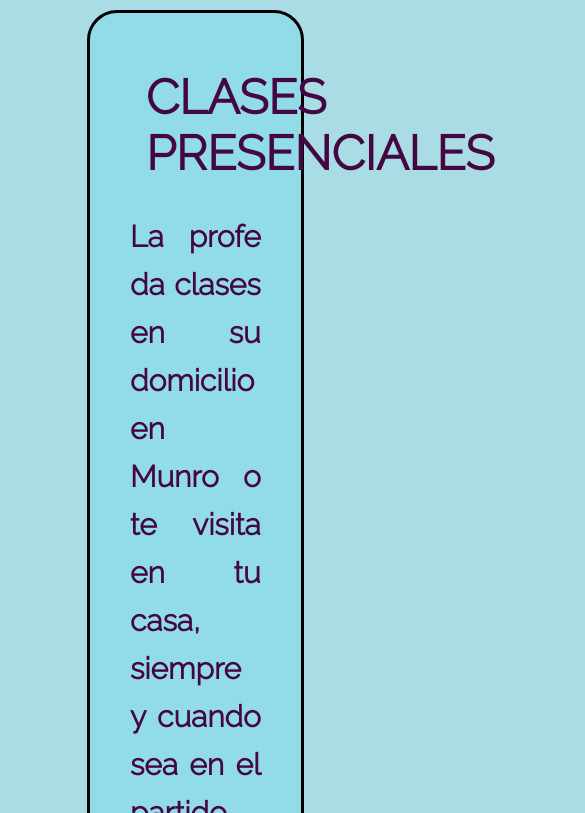
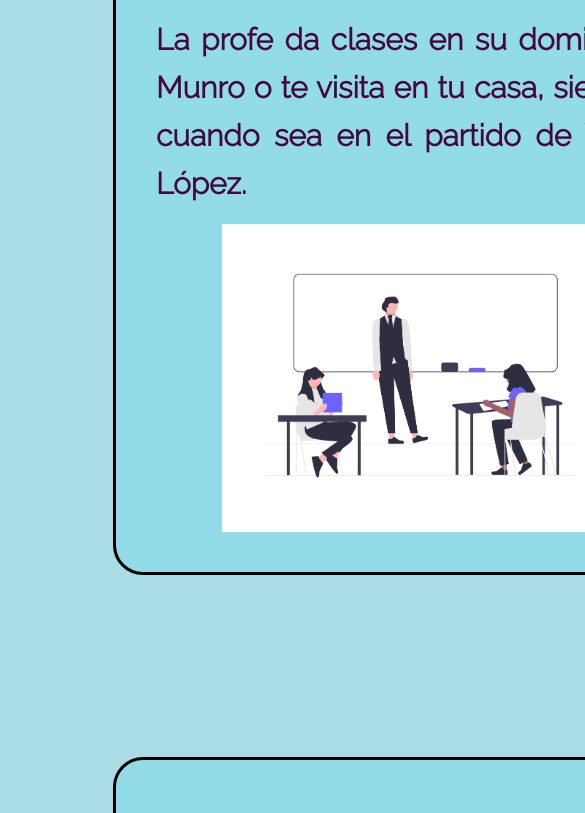
Before and after one commit to ylaino/aprendamosingles, a website: page modalidaddeenseñanza.html in a window 390 px wide. Shown: the part 660-1473 px from the top of the page, 585 px wide, since content can reach past the window. Drawn offline with nearby package versions, Linux system fonts and the light colour scheme; files whose address does not match are found by name.

Commit message:
Agregué estilo a la página de modalidad grid y flex

```diff
--- a/modalidaddeenseñanza.html
+++ b/modalidaddeenseñanza.html
@@ -26,7 +26,7 @@
               <ul class="nav__list">
               <li class="nav__item"><a class="nav__link" href="index.html">Inicio</a></li>
               <li class="nav__item"><a class="nav__link" href="sobrelaprofe.html">Sobre la profe</a></li>
-              <li class="nav__item"><a class="nav__link" href="modalidaddeenseñanza.html">Modalidad de cursada</a></l >
+              <li class="nav__item"><a class="nav__link" href="modalidaddeenseñanza.html">Modalidad de cursada</a></li>
               <li class="nav__item"><a class="nav__link" href="horarios.html">Horarios</a></li>
               <li class="nav__item"><a class="nav__link" href="contacto.html">Contacto</a></li>
               </ul>
@@ -42,7 +42,7 @@
         a partir de tus necesidades.
       </h2>
 
-  <section class="grid clases__box">
+      <section class="grid">
         <section class="clases animate__animated animate__backInUp">
           <h2 class="clases__titulo">CLASES PRESENCIALES</h2>
           <h3 class="clases__contenido">
@@ -53,8 +53,6 @@
         </section>
         <br />
         <br />
-
-    <div class="clases__box">
       <section class="clases animate__animated animate__backInUp">
           <h2 class="clases__titulo">CLASES VIRTUALES</h2>
           <h3 class="clases__contenido">
@@ -66,9 +64,11 @@
 </div>
 </div>
 </div>
+
   <br />
   <br />
 </body>
+
   <footer>
     <div class="redes">Seguinos en las redes
     <div class="redes__link">
--- a/scss/_estructura.scss
+++ b/scss/_estructura.scss
@@ -37,6 +37,7 @@
 
   /* ESTRUCTURA CON GRID */
 
+
   .grid-structure {
     display: grid;
     min-height: 100vh;
@@ -62,7 +63,7 @@
   .grid-structure2 {
     display: grid;
     min-height: 100vh;
-    grid-template-columns: 1fr 2f;
+    grid-template-columns: 1fr 1fr;
     grid-template-rows: 1fr 2f 2fr 1fr;
     grid-template-areas:
     "header header"
@@ -95,7 +96,7 @@
   }
 
   .grid-structure2 {
-    grid-template-columns: 1fr;
+    grid-template-columns: auto;
     grid-template-rows: 0.5fr auto auto 1fr;
   }
 
--- a/scss/style.scss
+++ b/scss/style.scss
@@ -65,6 +65,24 @@
   font-size: 70px;
   font-weight: bold;
   text-shadow: rgba(252, 251, 251, 0.407) 0.2rem 0.2rem 0.2rem;
+  }
+
+h2 {
+  font-size: 40px;
+  text-align: center;
+  color: map-get($map: $palette, $key: 'violeta2');
+}
+
+h3 {
+  text-align: justify;
+  justify-content: center;
+  color: map-get($map: $palette, $key:'violeta2' );
+  font-size: 30px;
+}
+
+h4 {
+  padding: 1rem;
+  font-size: 1.5rem;
 }
 
   .titulo {margin-top: 1rem;}
@@ -170,22 +188,47 @@
 
 
 
-h3 {
-  text-align: justify;
-  justify-content: center;
-  color: map-get($map: $palette, $key:'violeta2' );
-  font-size: 30px;
+
+/* PÁGINA DE MODALIDAD*/
+
+.grid {display: grid;
+  grid-template-columns: 1fr 0.5rem 1fr;
+  grid-gap: 0.5rem;
+}
+
+.clases {
+  margin: 4rem;
+  max-width: 90%;
+  padding: 2.5rem;
+  border: solid black;
+  background-color: rgb(146, 220, 233);
+  font-size: 1rem;
+  border-radius: 30px;
+
+    .clases__titulo {
+      padding:0 ;
+      margin: 1rem;
+      font-size: 3rem;
+      font-weight: bolder;
+      text-align: center;
+    }
+
+    .clases__contenido {
+      padding-top: 1rem;
+      padding-bottom: 1rem;
+      line-height: 1.6;
+    }
+
+  }
+
+.clase__imagen {
+  align-self: center;
 }
 
 
-h4 {
-    padding: 1rem;
-    font-size: 1.5rem;
-    }
 
-h2 {font-size: 40px;
-text-align: center;
-color: map-get($map: $palette, $key: 'violeta2');}
+
+
 
 
 .content1 {
@@ -227,7 +270,6 @@
 .clases__box {
   display: flex;
   flex-direction: row;
-
   }
 
 .clase__imagen {
@@ -356,12 +398,13 @@
                 width: 50%;
               }
 
-              .grid {
-                grid-template-columns: 1fr;
-                justify-content: center;
-              }
+
             }
 
+
+
+            .grid {display: flex;
+            flex-direction: column;}
 
               .clases__box {
                 display: flex;
```
Also changed, not shown: css/style.css, 1 other file. Lines whose indentation alone changed are shown as unchanged.
